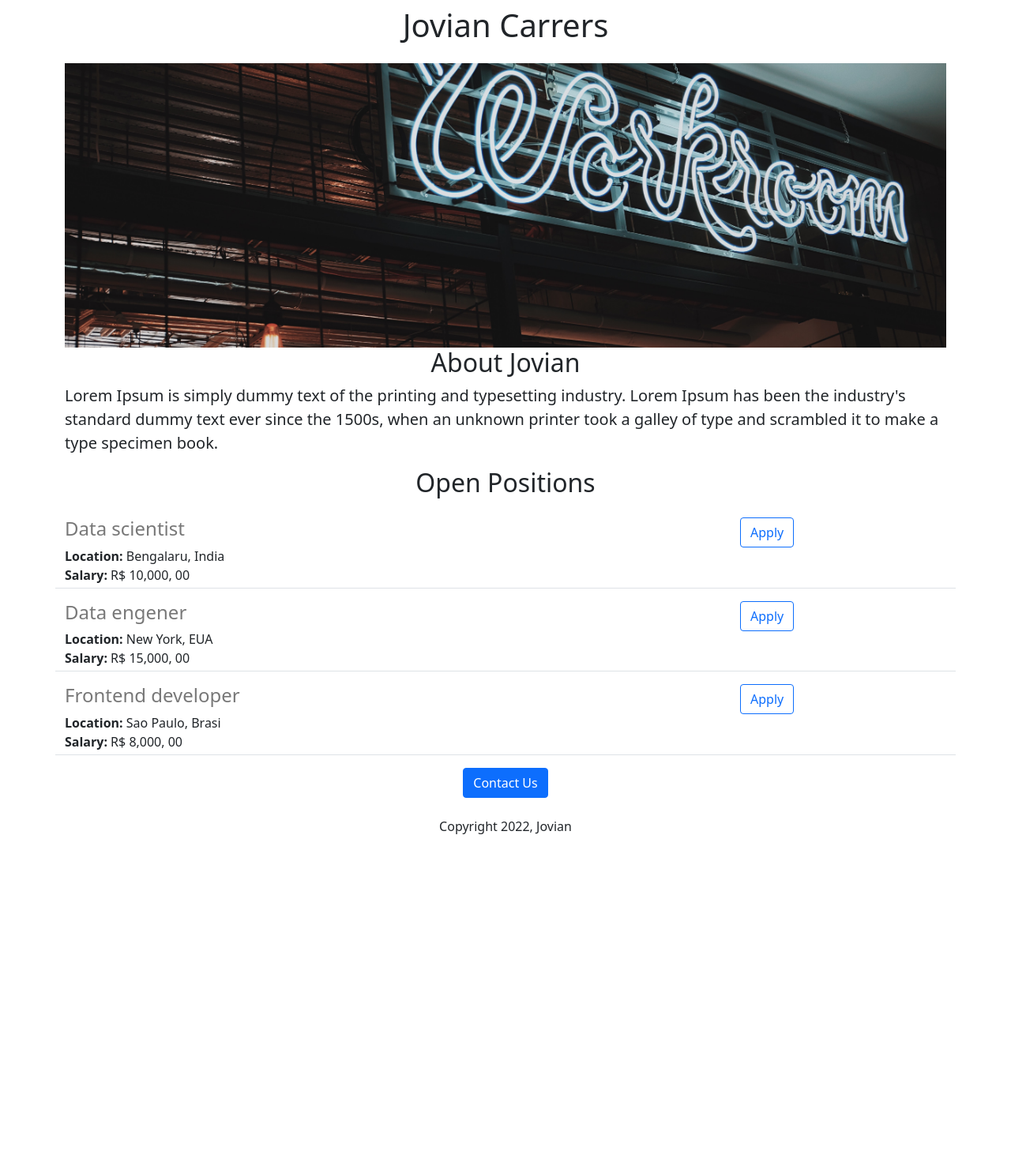
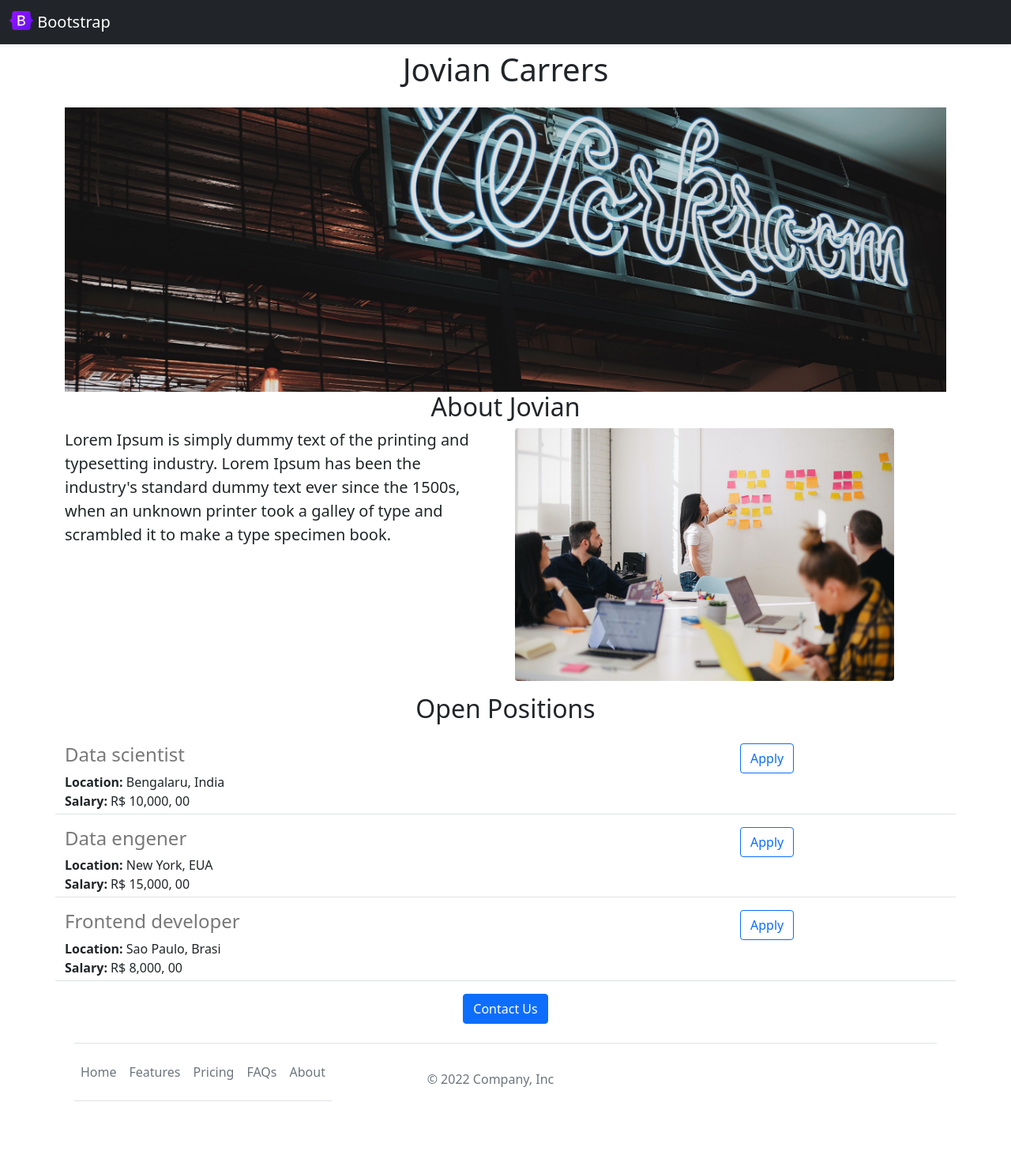
Before and after one commit to waltinho0807/walter-carrers-website-v2, a Flask app: page / in a window 1280 px wide. Shown: the whole page at 79% size. Before the commit the page ends 1074 px from the top, so only its background shows below. Run offline with Flask 2, Linux system fonts and the light colour scheme.

Commit message:
Add footer and links

```diff
--- /dev/null
+++ b/templates/footer.html
@@ -0,0 +1,23 @@
+<div class="container">
+  <footer class="d-flex flex-wrap justify-content-between align-items-center py-3 my-4 border-top">
+    <ul class="nav justify-content-center border-bottom pb-3 mb-3">
+      <li class="nav-item"><a href="#" class="nav-link px-2 text-muted">Home</a></li>
+      <li class="nav-item"><a href="#" class="nav-link px-2 text-muted">Features</a></li>
+      <li class="nav-item"><a href="#" class="nav-link px-2 text-muted">Pricing</a></li>
+      <li class="nav-item"><a href="#" class="nav-link px-2 text-muted">FAQs</a></li>
+      <li class="nav-item"><a href="#" class="nav-link px-2 text-muted">About</a></li>
+    </ul>
+    <p class="text-center text-muted">&copy; 2022 Company, Inc</p>
+    <div class="col-md-4 d-flex align-items-center">
+      <a href="/" class="mb-3 me-2 mb-md-0 text-muted text-decoration-none lh-1">
+        <svg class="bi" width="30" height="24"><use xlink:href="#bootstrap"/></svg>
+      </a>
+    </div>
+
+    <ul class="nav col-md-4 justify-content-end list-unstyled d-flex">
+      <li class="ms-3"><a class="text-muted" href="#"><svg class="bi" width="24" height="24"><use xlink:href="#twitter"/></svg></a></li>
+      <li class="ms-3"><a class="text-muted" href="#"><svg class="bi" width="24" height="24"><use xlink:href="#instagram"/></svg></a></li>
+      <li class="ms-3"><a class="text-muted" href="#"><svg class="bi" width="24" height="24"><use xlink:href="#facebook"/></svg></a></li>
+    </ul>
+  </footer>
+</div>
--- a/templates/home.html
+++ b/templates/home.html
@@ -14,13 +14,21 @@
     </style>
   </head>
   <body>
+    {% include 'nav.html' %}
   <div class="container">
     <h1 class="text-center mt-2 mb-4">Jovian Carrers</h1>
     <img class="img-fluid" id="banner" src="https://walter-carrers-website.waltinho0807.repl.co/static/banner.jpg" />
     <h2 class="text-center">About Jovian</h2>
-    <p class="lead">
+  <div class="row" style="margin-bottom: 16px">
+      <div class=" col-md-6">
+        <p class="lead">
       Lorem Ipsum is simply dummy text of the printing and typesetting industry. Lorem Ipsum has been the industry's standard dummy text ever since the 1500s, when an unknown printer took a galley of type and scrambled it to make a type specimen book.
-    </p>
+       </p>
+      </div>
+      <div class="d-none d-md-block col-6">
+      <img src="/static/people.jpg" style="height:320px; border-radius: 4px" />
+      </div>
+    </div>
     <h2 class="text-center mt-2 mb-4">Open Positions</h2>
     <div>
        {% for job in jobs %}
@@ -28,8 +36,8 @@
        {% endfor %}
     </div>
     <div class="text-center">
-      <button class="btn btn-primary large">Contact Us</button>
-      <p class="mt-4">Copyright 2022, Jovian</p>
+      <a href="mailto:someone@example.com" class="btn btn-primary large">Contact Us</a>
+      {% include 'footer.html' %}
     </div>
   </div>
   </body>
--- /dev/null
+++ b/templates/nav.html
@@ -0,0 +1,10 @@
+<div style='height: 56px;'>
+<nav class="navbar navbar-dark bg-dark shadow-sm fixed-top">
+  <div class="container-fluid">
+    <a class="navbar-brand" href="#">
+      <img src="/static/bootstrap-logo.svg" alt="Logo" width="30" height="24" class="d-inline-block align-text-top">
+      Bootstrap
+    </a>
+  </div>
+</nav>
+</div>
```
Also changed, not shown: static/bootstrap-logo.svg (added), static/people.jpg (added).
